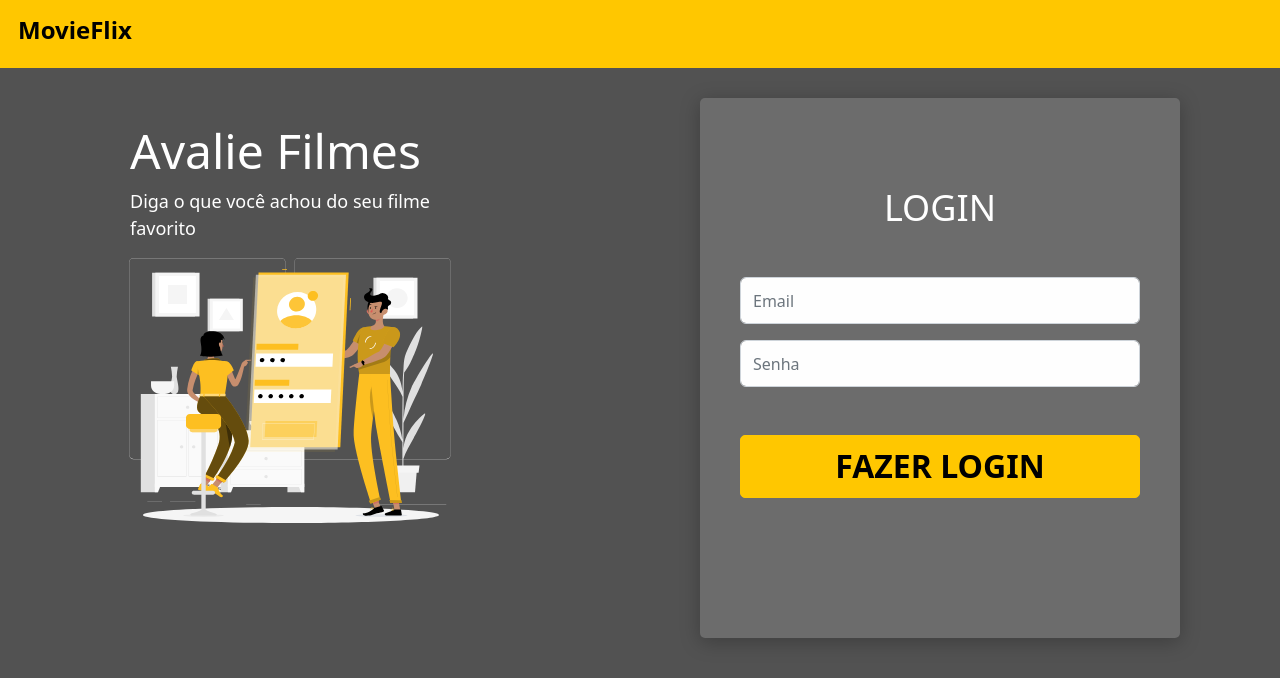
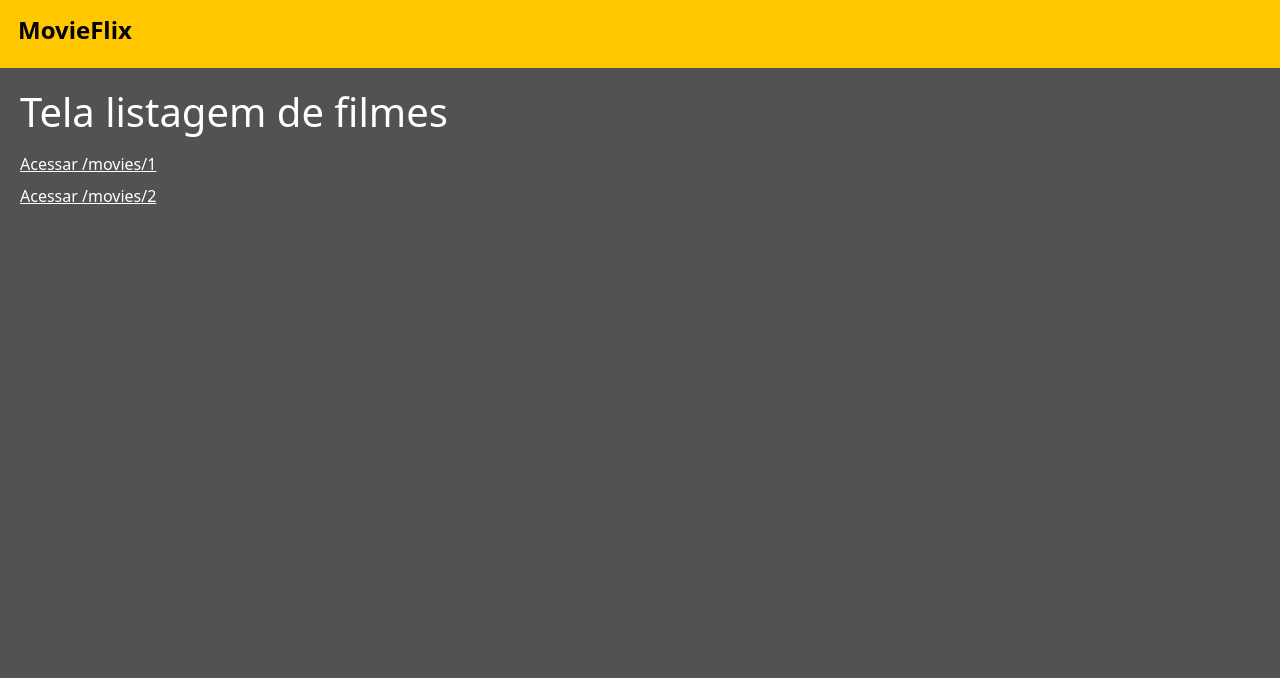
Before and after one commit to eolliveira/movieflix-web, a React (Vite) app: page / in a window 1280 px wide. Shown: the top 678 px of the page. Built offline with nearby package versions, Linux system fonts and the light colour scheme.

Commit message:
Page Movies ok

```diff
--- a/src/App.tsx
+++ b/src/App.tsx
@@ -2,12 +2,14 @@ import "./assets/custom.scss";
 import "./App.css";
 import Login from "./pages/Login";
 import NavBar from "./components/NavBar";
+import Movies from "./pages/Movies";
 
 function App() {
   return (
     <>
       <NavBar />
-      <Login />
+      {/* <Login /> */}
+      <Movies />
     </>
   );
 }
--- /dev/null
+++ b/src/pages/Movies/index.tsx
@@ -0,0 +1,17 @@
+import "./styles.css";
+
+const Movies = () => {
+  return (
+    <div className="movies-list">
+      <h1>Tela listagem de filmes</h1>
+      <a className="mt-2" href="#">
+        Acessar /movies/1
+      </a>
+      <a className="mt-2" href="#">
+        Acessar /movies/2
+      </a>
+    </div>
+  );
+};
+
+export default Movies;
--- /dev/null
+++ b/src/pages/Movies/styles.css
@@ -0,0 +1,10 @@
+.movies-list {
+    color: white;
+    display: flex;
+    flex-direction: column;
+    padding: 20px;
+}
+
+.movies-list a {
+    color: white;
+}
```
